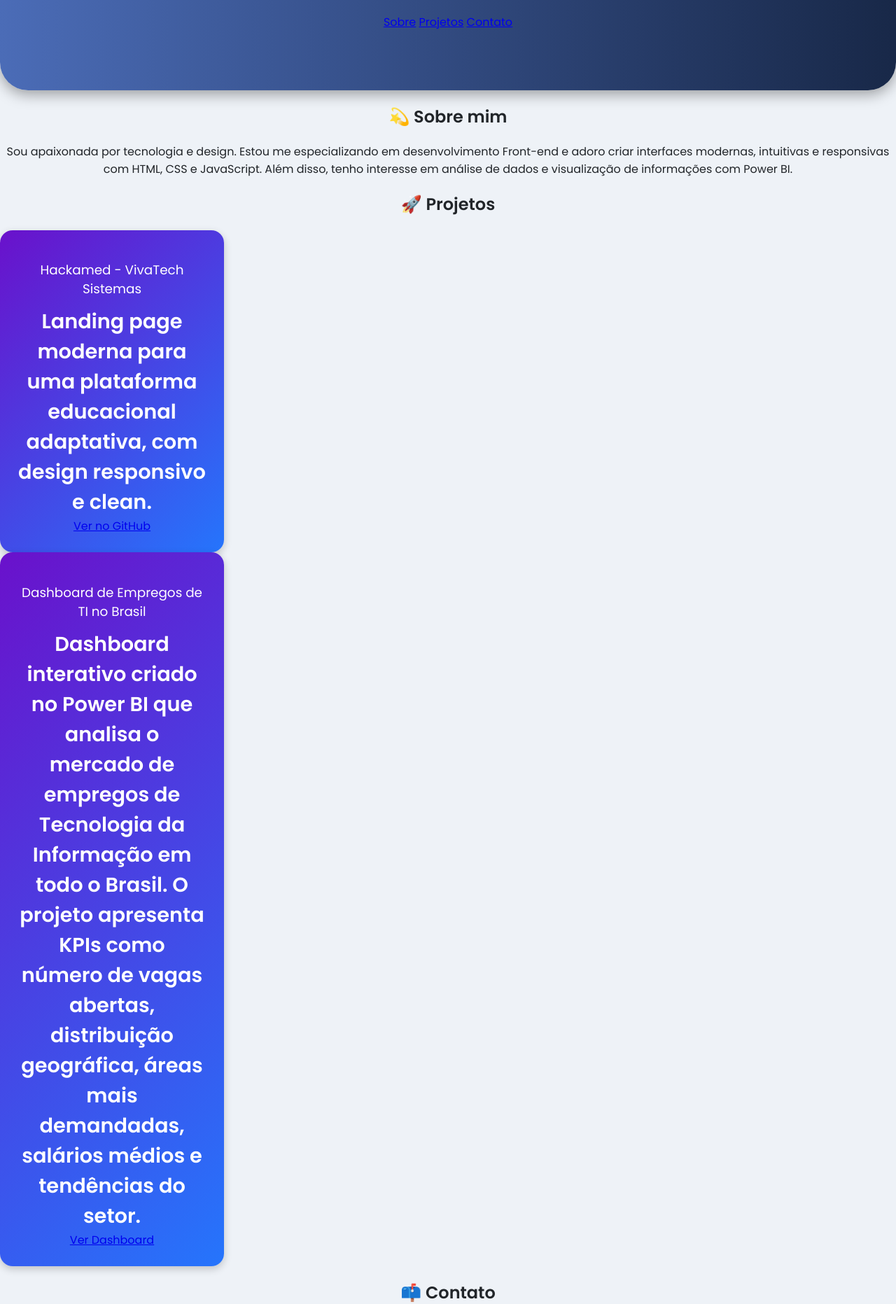
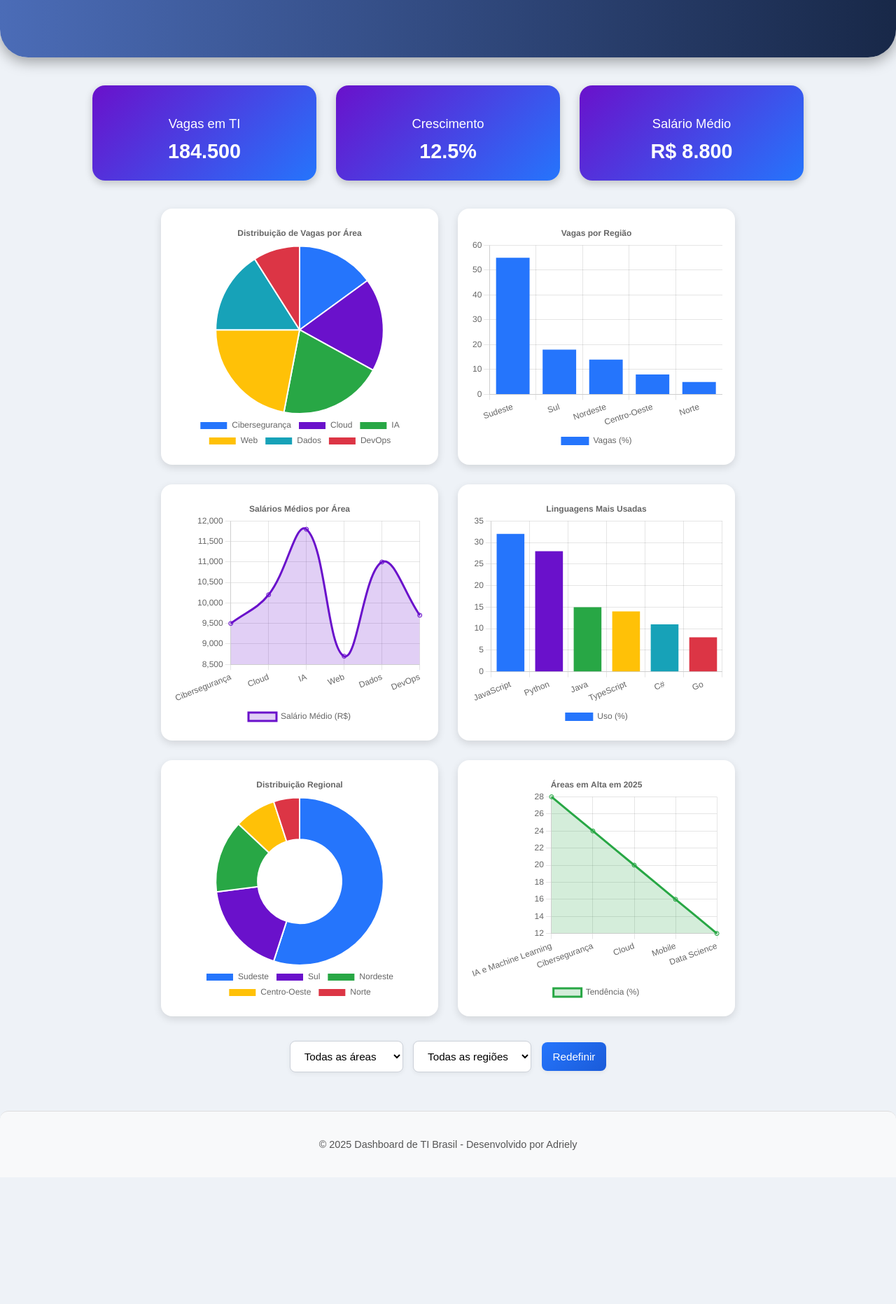
Before and after one commit to Adriely1234/dashboard-ti-2025, a plain HTML site: page index.html in a window 1280 px wide. Shown: the part 175-2038 px from the top of the page at 70% size. After the commit the page ends 1857 px from the top, so only its background shows below. Drawn offline with nearby package versions, Linux system fonts and the light colour scheme.

Commit message:
Replace portfolio with TI Dashboard for 2025
Updated the HTML structure to create a new dashboard for analyzing the technology job market in Brazil for 2025, replacing the previous portfolio content.

```diff
--- a/index.html
+++ b/index.html
@@ -1,53 +1,73 @@
 <!DOCTYPE html>
 <html lang="pt-BR">
 <head>
-  <meta charset="UTF-8">
-  <meta name="viewport" content="width=device-width, initial-scale=1.0">
-  <title>Portfólio de Adriely Abdala</title>
-  <link rel="stylesheet" href="style.css">
-  <link href="https://fonts.googleapis.com/css2?family=Poppins:wght@400;600&display=swap" rel="stylesheet">
+  <meta charset="UTF-8" />
+  <meta name="viewport" content="width=device-width, initial-scale=1.0" />
+  <title>Dashboard de TI Brasil 2025</title>
+
+  <!-- CSS -->
+  <link rel="stylesheet" href="style.css" />
+
+  <!-- Chart.js (CDN OFICIAL) -->
+  <script src="https://cdn.jsdelivr.net/npm/chart.js"></script>
 </head>
 <body>
+
   <header>
-    <h1>👋 Oi, eu sou a <span>Adriely Abdala</span></h1>
-    <p>Estudante de Engenharia de Software</p>
-    <nav>
-      <a href="#sobre">Sobre</a>
-      <a href="#projetos">Projetos</a>
-      <a href="#contato">Contato</a>
-    </nav>
+    <h1>Dashboard de TI - Brasil 2025</h1>
+    <p>Análise do mercado de tecnologia com base em relatórios recentes</p>
   </header>
 
-  <section id="sobre">
-    <h2>💫 Sobre mim</h2>
-    <p>Sou apaixonada por tecnologia e design. Estou me especializando em desenvolvimento Front-end e adoro criar interfaces modernas, intuitivas e responsivas com HTML, CSS e JavaScript. Além disso, tenho interesse em análise de dados e visualização de informações com Power BI.</p>
-  </section>
+  <main>
+    <section class="cards">
+      <div class="card">
+        <h3>Vagas em TI</h3>
+        <p id="vagas">--</p>
+      </div>
+      <div class="card">
+        <h3>Crescimento</h3>
+        <p id="crescimento">--</p>
+      </div>
+      <div class="card">
+        <h3>Salário Médio</h3>
+        <p id="salario">--</p>
+      </div>
+    </section>
 
-  <section id="projetos">
-    <h2>🚀 Projetos</h2>
+    <section class="charts">
+      <div class="chart-container"><canvas id="pieChart"></canvas></div>
+      <div class="chart-container"><canvas id="barChart"></canvas></div>
+      <div class="chart-container"><canvas id="salaryChart"></canvas></div>
+      <div class="chart-container"><canvas id="graficoLinguagens"></canvas></div>
+      <div class="chart-container"><canvas id="graficoRegioes"></canvas></div>
+      <div class="chart-container"><canvas id="graficoAreas"></canvas></div>
+    </section>
 
-    <div class="card">
-      <h3>Hackamed - VivaTech Sistemas</h3>
-      <p>Landing page moderna para uma plataforma educacional adaptativa, com design responsivo e clean.</p>
-      <a href="https://github.com/Adriely1234/hackamed-VivaTechSistemas" target="_blank">Ver no GitHub</a>
-    </div>
+    <section id="filtros">
+      <select id="area">
+        <option value="todas">Todas as áreas</option>
+        <option value="Cibersegurança">Cibersegurança</option>
+        <option value="Cloud">Cloud</option>
+        <option value="IA">IA</option>
+      </select>
 
-    <div class="card">
-      <h3>Dashboard de Empregos de TI no Brasil</h3>
-      <p>Dashboard interativo criado no Power BI que analisa o mercado de empregos de Tecnologia da Informação em todo o Brasil. O projeto apresenta KPIs como número de vagas abertas, distribuição geográfica, áreas mais demandadas, salários médios e tendências do setor.</p>
-      <a href="https://app.powerbi.com/..." target="_blank">Ver Dashboard</a>
-    </div>
-  </section>
+      <select id="regiao">
+        <option value="todas">Todas as regiões</option>
+        <option value="Sudeste">Sudeste</option>
+        <option value="Sul">Sul</option>
+        <option value="Nordeste">Nordeste</option>
+      </select>
 
-  <section id="contato">
-    <h2>📫 Contato</h2>
-    <p><strong>Email:</strong> <a href="mailto:adrielyabdala199@gmail.com">adrielyabdala199@gmail.com</a></p>
-    <p><strong>LinkedIn:</strong> <a href="https://linkedin.com/in/adriely-abdala-59b0b3185" target="_blank">linkedin.com/in/adriely-abdala</a></p>
-    <p><strong>GitHub:</strong> <a href="https://github.com/Adriely1234" target="_blank">github.com/Adriely1234</a></p>
-  </section>
+      <button id="reset">Redefinir</button>
+    </section>
+  </main>
 
   <footer>
-    <p>✨ Feito com 💜 por <strong>Adriely Abdala</strong> ✨</p>
+    <p>© 2025 Dashboard de TI Brasil - Desenvolvido por Adriely</p>
   </footer>
+
+  <!-- SCRIPT JS -->
+  <script src="script.js"></script>
+
 </body>
 </html>
```
